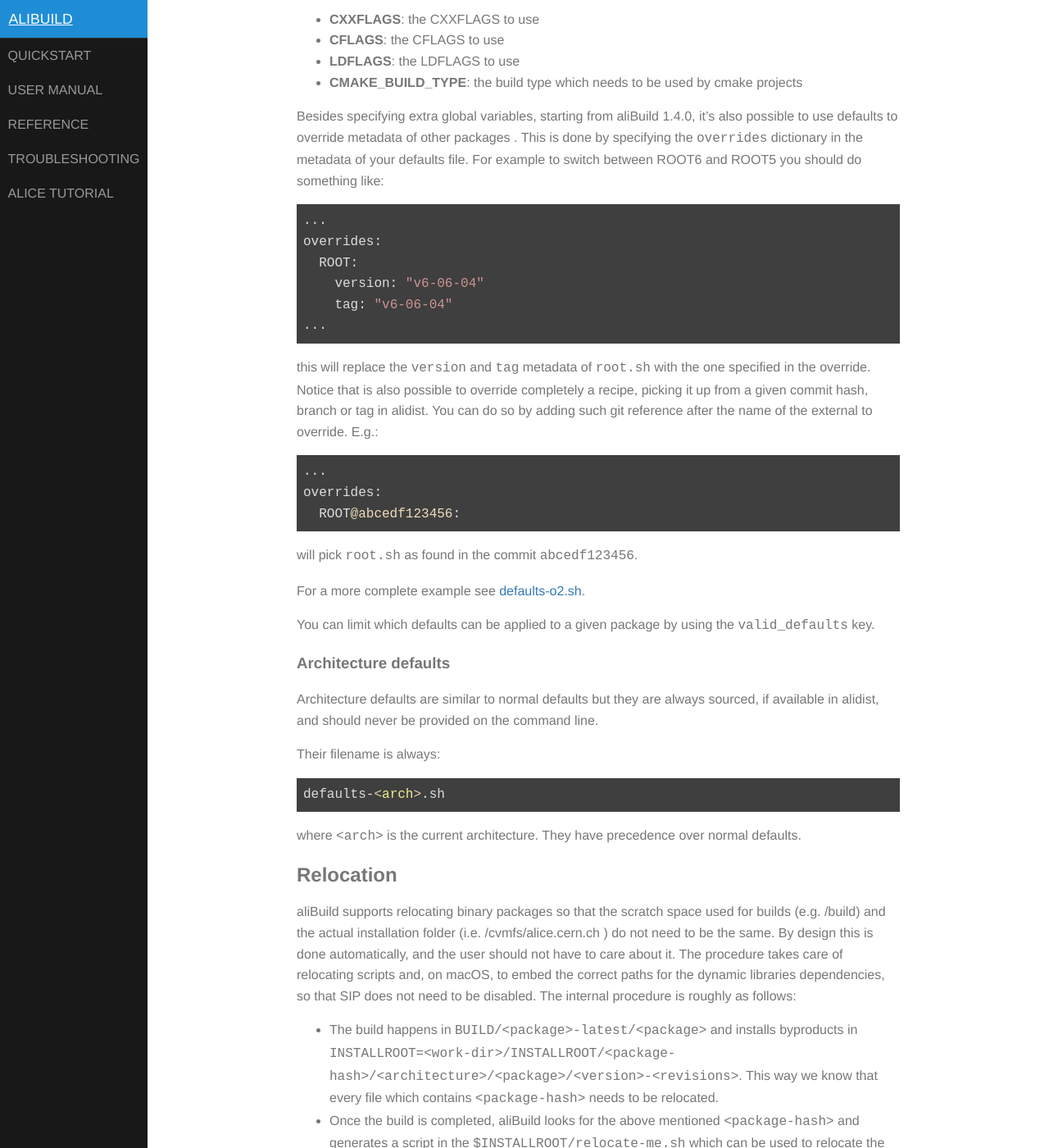
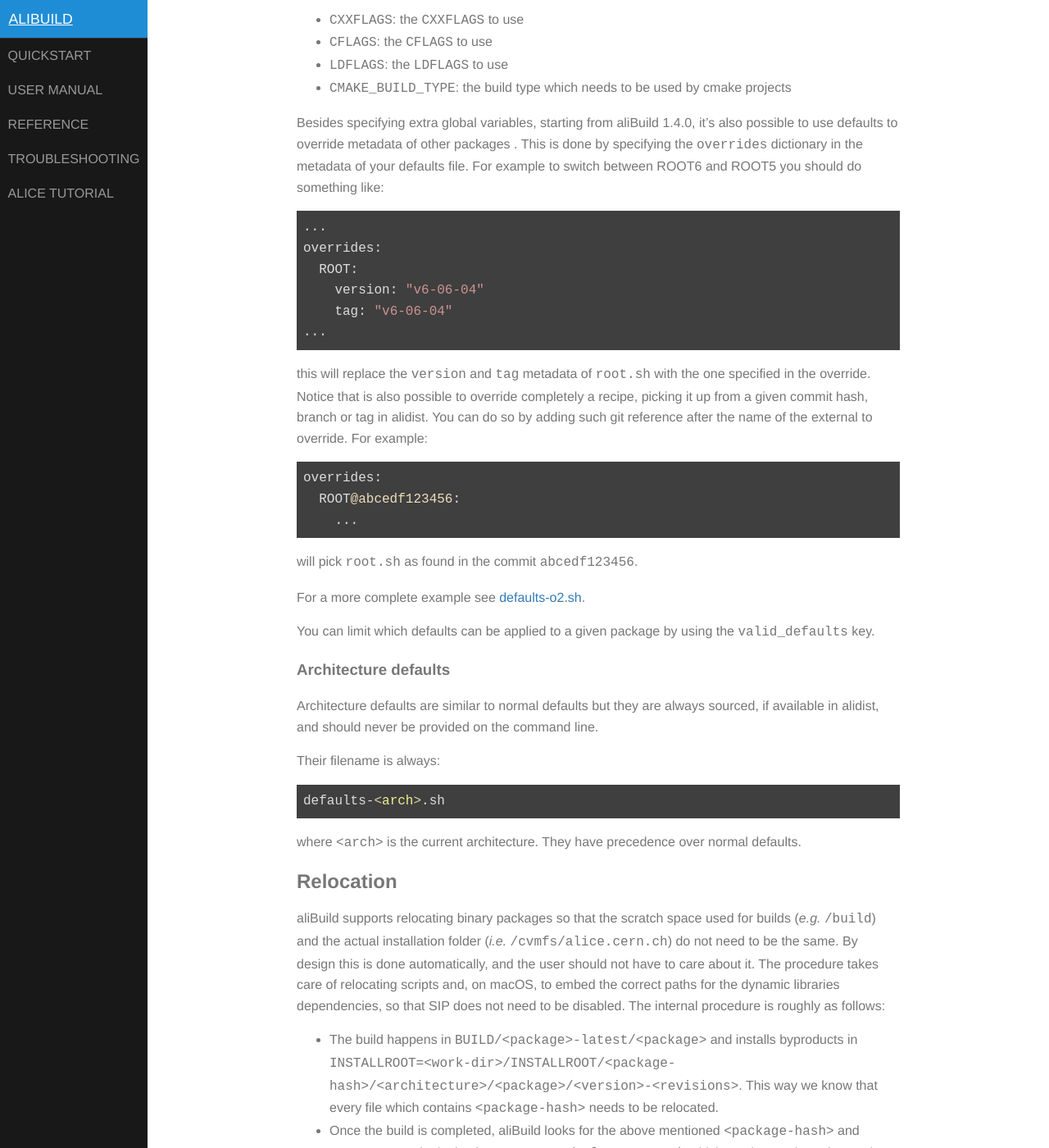
Before and after one commit to alisw/alibuild, a Jekyll site: the page built from docs/reference.markdown, in a window 1280 px wide and 1400 px high, scrolled down 5035 px. Shown: the whole window at 82% size. Built offline with Jekyll 4.4.1, drawn with Linux system fonts in a browser that asks for light colours; some of the changed text lies outside the part shown.

Commit message:
Improve documentation formatting
Specify language for code blocks, and format code as such.

Unify formatting across the document, reflowing paragraphs to match.
Abbreviations like e.g. and i.e. are italicised, as in the rest of the document.

````diff
--- a/docs/reference.markdown
+++ b/docs/reference.markdown
@@ -31,15 +31,17 @@
 
 An example recipe for `zlib` is the following:
 
-    package: zlib
-    version: v1.2.8
-    source: https://github.com/star-externals/zlib
-    tag: v1.2.8
-    ---
-    #!/bin/bash -ex
-    ./configure --prefix=$INSTALLROOT
-    make ${JOBS+-j $JOBS}
-    make install
+```yaml
+package: zlib
+version: v1.2.8
+source: https://github.com/star-externals/zlib
+tag: v1.2.8
+---
+#!/bin/bash -ex
+./configure --prefix=$INSTALLROOT
+make ${JOBS+-j $JOBS}
+make install
+```
 
 ### The header
 
@@ -70,14 +72,16 @@
     that you can easily point to the actual sources used by the software.
   - `tag`: tag in the above mentioned repository which points to the software
     to be built.
-  - `tag_basename`: if the tag resembles a path, e.g. `a/b/c`, returns the
+  - `tag_basename`: if the tag resembles a path, *e.g.* `a/b/c`, returns the
     last part of the path, `c` in this case.
   - `env`: dictionary whose key-value pairs are environment variables to be inherited by the build
     environment **of the package dependencies**,
     *e.g.*:
 
-        env:
-          "$ROOTSYS": $ROOT_ROOT
+    ```yaml
+    env:
+      "$ROOTSYS": $ROOT_ROOT
+    ```
 
     **Notice this affects only the environment
     of the dependent packages, not the current recipe. If you meant to set them for the current recipe, simply use export in the recipe itself.**.
@@ -87,9 +91,11 @@
     You can append multiple paths to a single variable by specifying a list too,
     *e.g.*:
 
-        prepend_path:
-          "PATH": "$FOO_ROOT/binexec/foobar"
-          "LD_LIBRARY_PATH": [ "$FOO_ROOT/sub/lib", "$FOO_ROOT/sub/lib64" ]
+    ```yaml
+    prepend_path:
+      "PATH": "$FOO_ROOT/binexec/foobar"
+      "LD_LIBRARY_PATH": [ "$FOO_ROOT/sub/lib", "$FOO_ROOT/sub/lib64" ]
+    ```
 
     will result in prepending `$FOO_ROOT/binexec/foobar` to `$PATH`, and both
     `$FOO_ROOT/sub/lib` and `lib64` to `LD_LIBRARY_PATH`. **Notice this affects only the environment
@@ -97,30 +103,35 @@
   - `append_path`: same as `prepend_path` but paths are appended rather than
     prepended. **Notice this affects  only the environment of the dependent packages, not the current recipe.
     If you meant to set them for the current recipe, simply use export in the recipe itself.**.
-  - `requires`: a list of run-time and build-time dependency for the package. E.g.:
+  - `requires`: a list of run-time and build-time dependency for the package,
+    *e.g.*:
 
-        package: AliRoot
-        requires:
-          - ROOT
-        ...
+    ```yaml
+    package: AliRoot
+    requires:
+      - ROOT
+      ...
+    ```
 
     The specified dependencies will be built before building the given package.
     You can specify platform-specific dependencies by appending `:<regexp>` to
-    the dependency name. Such a reqular expression will be matched against the
-    architecture provided via `--architecture` and if it does not match it will
-    not be included. For instance:
+    the dependency name. Such a regular expression will be matched against the
+    architecture provided via `--architecture`, and if it does not match, the
+    requirement will not be included. For instance:
 
-        package: AliRoot-test
-        requires:
-          - "igprof:(?!osx).*"
-        ...
+    ```yaml
+    package: AliRoot-test
+    requires:
+      - "igprof:(?!osx).*"
+    ```
 
     will make sure that `IgProf` is only built on platforms whose name does not
     begin with `osx`.
   - `build_requires`: currently behaves just like `requires` with the exception
     that packages in this list are not included in the dependency graph
     produced by alideps.
-  - `force_rebuild`: set it to `true` to force re-running the build recipe.
+  - `force_rebuild`: set it to `true` to force re-running the build recipe every
+    time you invoke alibuild on it.
   - `prefer_system_check`: a script which is used to determine whether
     or not the system equivalent of the package can be used. See also
     `prefer_system`. If the `--no-system` option is specified, our own
@@ -208,18 +219,22 @@
 adding `--defaults debug`, which will pick up `defaults-debug.sh`, and
 then have:
 
-    version: %(tag)s%(defaults_upper)s
+```yaml
+version: %(tag)s%(defaults_upper)s
+```
 
 in one of your recipes, which will expand to:
 
-    version: SOME_TAG_DEBUG
+```yaml
+version: SOME_TAG_DEBUG
+```
 
 If you want to add your own default, you should at least provide:
 
-- **CXXFLAGS**: the CXXFLAGS to use
-- **CFLAGS**: the CFLAGS to use
-- **LDFLAGS**: the LDFLAGS to use
-- **CMAKE_BUILD_TYPE**: the build type which needs to be used by cmake projects
+- `CXXFLAGS`: the `CXXFLAGS` to use
+- `CFLAGS`: the `CFLAGS` to use
+- `LDFLAGS`: the `LDFLAGS` to use
+- `CMAKE_BUILD_TYPE`: the build type which needs to be used by cmake projects
 
 Besides specifying extra global variables, starting from aliBuild
 1.4.0, it's also possible to use defaults to override metadata of other
@@ -227,22 +242,26 @@
 metadata of your defaults file. For example to switch between ROOT6 and
 ROOT5 you should do something like:
 
-    ...
-    overrides:
-      ROOT:
-        version: "v6-06-04"
-        tag: "v6-06-04"
-    ...
+```yaml
+...
+overrides:
+  ROOT:
+    version: "v6-06-04"
+    tag: "v6-06-04"
+...
+```
 
 this will replace the `version` and `tag` metadata of `root.sh` with the
 one specified in the override. Notice that is also possible to override
 completely a recipe, picking it up from a given commit hash, branch or
 tag in alidist. You can do so by adding such git reference after the name
-of the external to override. E.g.:
+of the external to override. For example:
 
+```yaml
+overrides:
+  ROOT@abcedf123456:
     ...
-    overrides:
-      ROOT@abcedf123456:
+```
 
 will pick `root.sh` as found in the commit `abcedf123456`.
 
@@ -267,44 +286,70 @@
 
 ## Relocation
 
-aliBuild supports relocating binary packages so that the scratch space used for builds (e.g. /build) and the actual installation folder (i.e. /cvmfs/alice.cern.ch ) do not need to be the same. By design this is done automatically, and
-the user should not have to care about it. The procedure takes care of relocating scripts and, on macOS, to embed the correct paths for the dynamic libraries dependencies, so that SIP does not need to be disabled. The internal procedure is
-roughly as follows:
+aliBuild supports relocating binary packages so that the scratch space used for
+builds (*e.g.* `/build`) and the actual installation folder (*i.e.*
+`/cvmfs/alice.cern.ch`) do not need to be the same. By design this is done
+automatically, and the user should not have to care about it. The procedure
+takes care of relocating scripts and, on macOS, to embed the correct paths for
+the dynamic libraries dependencies, so that SIP does not need to be disabled.
+The internal procedure is roughly as follows:
 
-* The build happens in `BUILD/<package>-latest/<package>` and installs byproducts in `INSTALLROOT=<work-dir>/INSTALLROOT/<package-hash>/<architecture>/<package>/<version>-<revisions>`. This way we know that every file which contains `<package-hash>` needs to be relocated.
-* Once the build is completed, aliBuild looks for the above mentioned `<package-hash>` and generates a script in the `$INSTALLROOT/relocate-me.sh` which can be used to relocate the binary installation, once it has been unpacked.
-* The path under `<work-dir>/INSTALLROOT/<package-hash>` is tarred up in a binary tarball.
+* The build happens in `BUILD/<package>-latest/<package>` and installs
+  byproducts in
+  `INSTALLROOT=<work-dir>/INSTALLROOT/<package-hash>/<architecture>/<package>/<version>-<revisions>`.
+  This way we know that every file which contains `<package-hash>` needs to be
+  relocated.
+* Once the build is completed, aliBuild looks for the above mentioned
+  `<package-hash>` and generates a script in the `$INSTALLROOT/relocate-me.sh`
+  which can be used to relocate the binary installation, once it has been
+  unpacked.
+* The path under `<work-dir>/INSTALLROOT/<package-hash>` is tarred up in a
+  binary tarball.
 
-When a tarball is installed, either because it was downloaded by aliBuild or by some other script (e.g. the CVMFS publisher, the following happens:
+When a tarball is installed, either because it was downloaded by aliBuild or by
+some other script (*e.g.* the CVMFS publisher, the following happens:
 
 * The tarball is expanded.
 * The relocation script `relocate-me.sh` is executed with something similar to:
 
-```
-WORK_DIR=<new-installation-workdir> relocate-me.sh
-```
+  ```bash
+  WORK_DIR=<new-installation-workdir> relocate-me.sh
+  ```
 
-which will take the path up to the `≤package-hash≥` and re-map it to the newly specified WORK_DIR.
+  which will take the path up to the `<package-hash>` and re-map it to the newly
+  specified `WORK_DIR`.
 
-Notice that the special variable `@@PKGREVISION@$PKGHASH@@` can be used to have the actual revision of the package in the relocated file.
+Notice that the special variable `@@PKGREVISION@$PKGHASH@@` can be used to have
+the actual revision of the package in the relocated file.
 
 ## Build environment
 
-Before each package is built, aliBuild will populate the environment with build related information. For a complete list of those see [the body section](#the-body). After the build is done the user has access to the environment of the build by sourcing the `<work-dir>/<architecture>/<package>/<version>/etc/profile.d/init.sh` file. E.g.:
+Before each package is built, aliBuild will populate the environment with build
+related information. For a complete list of those see
+[the body section](#the-body). After the build is done the user has access to
+the environment of the build by sourcing the
+`<work-dir>/<architecture>/<package>/<version>/etc/profile.d/init.sh` file.
+For example:
 
 ```bash
 WORK_DIR=<work-dir> source <work-dir>/<architecture>/<package>/<version>/etc/profile.d/init.sh
 ```
 
-Notice that for development packages, we also generate a `.envrc` file in `<work-dir>/BUILD/<package>-<version>/<package>/.envrc` which can be used to load the build environment via [direnv](https://direnv.net), e.g. for easy IDE integration (see for example https://aliceo2group.github.io/advanced/ides.html).
+Notice that for development packages, we also generate a `.envrc` file in
+`<work-dir>/BUILD/<package>-<version>/<package>/.envrc` which can be used to
+load the build environment via [direnv](https://direnv.net), *e.g.* for easy
+[IDE integration](https://aliceo2group.github.io/advanced/ides.html).
 
 ## Runtime environment
 
-Runtime environment is usually provided via [environment modules](https://modules.readthedocs.io/en/latest/).
+Runtime environment is usually provided via
+[environment modules](https://modules.readthedocs.io/en/latest/).
 
-While the build environment is automatically generated, it is responsibility of the recipe to create a module file in `$INSTALLROOT/etc/modulefiles/$PKGNAME`. For example:
+While the build environment is automatically generated, it is responsibility of
+the recipe to create a module file in `$INSTALLROOT/etc/modulefiles/$PKGNAME`.
+For example:
 
-```
+```bash
 # ModuleFile
 mkdir -p etc/modulefiles
 cat > etc/modulefiles/$PKGNAME <<EoF
@@ -333,10 +378,19 @@
 
 Please keep in mind the following reccomendation when writing the modulefile:
 
-* Do not use runtime environment variables which are usually not set by a given tool. For example avoid exposing `<package>_ROOT`. This is because if we build in a mode where system dependencies are used, we cannot rely on their presence.
-* Use `<package>_REVISION` to guard inclusion of extra dependencies. This will make sure that only dependencies which were actually built via `aliBuild` will be included in the modulefile.
+* Do not use runtime environment variables which are usually not set by a given
+  tool. For example avoid exposing `<package>_ROOT`. This is because if we build
+  in a mode where system dependencies are used, we cannot rely on their
+  presence.
+* Use `<package>_REVISION` to guard inclusion of extra dependencies. This will
+  make sure that only dependencies which were actually built via `aliBuild` will
+  be included in the modulefile.
 
-It's also now possible to generate automatically the initial part of the modulefile, up to the `# Our environment` line, by using the `alibuild-recipe-tools` helper scripts. In order to do this you need to add `alibuild-recipe-tools` as a `build_requires` of your package and substitute the module creation with:
+It's also now possible to generate automatically the initial part of the
+modulefile, up to the `# Our environment` line, by using the
+`alibuild-recipe-tools` helper scripts. In order to do this you need to add
+`alibuild-recipe-tools` as a `build_requires` of your package and substitute the
+module creation with:
 
 ```bash
 #ModuleFile
@@ -345,7 +399,9 @@
 mkdir -p $INSTALLROOT/etc/modulefiles && rsync -a --delete etc/modulefiles/ $INSTALLROOT/etc/modulefiles
 ```
 
-One can also make sure that PATH and LD_LIBRARY_PATH are properly amended by passing the option `--bin` and `--lib` (respectively). Or you can simply append extra information via:
+One can also make sure that `PATH` and `LD_LIBRARY_PATH` are properly amended by
+passing the option `--bin` and `--lib` (respectively). Or you can simply append
+extra information via:
 
 ```bash
 alibuild-generate-module > etc/modulefiles/$PKGNAME
````
